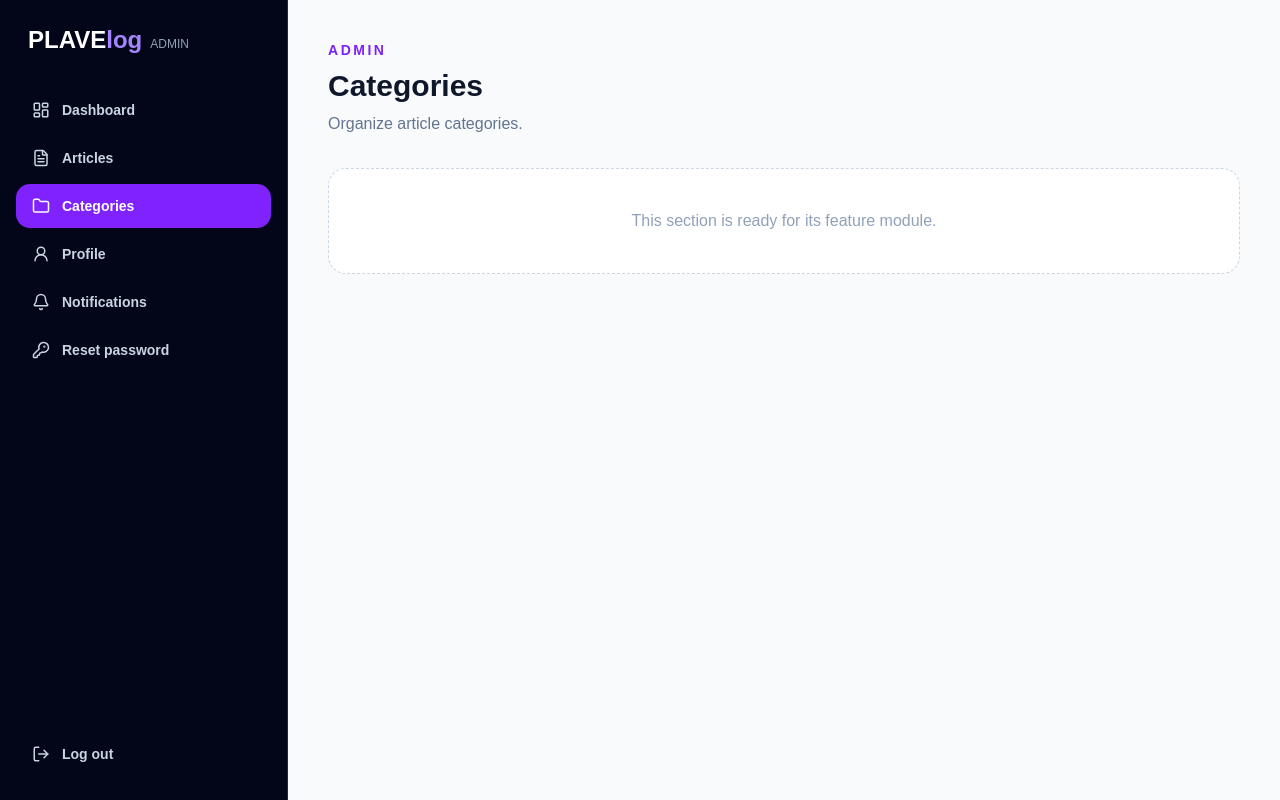
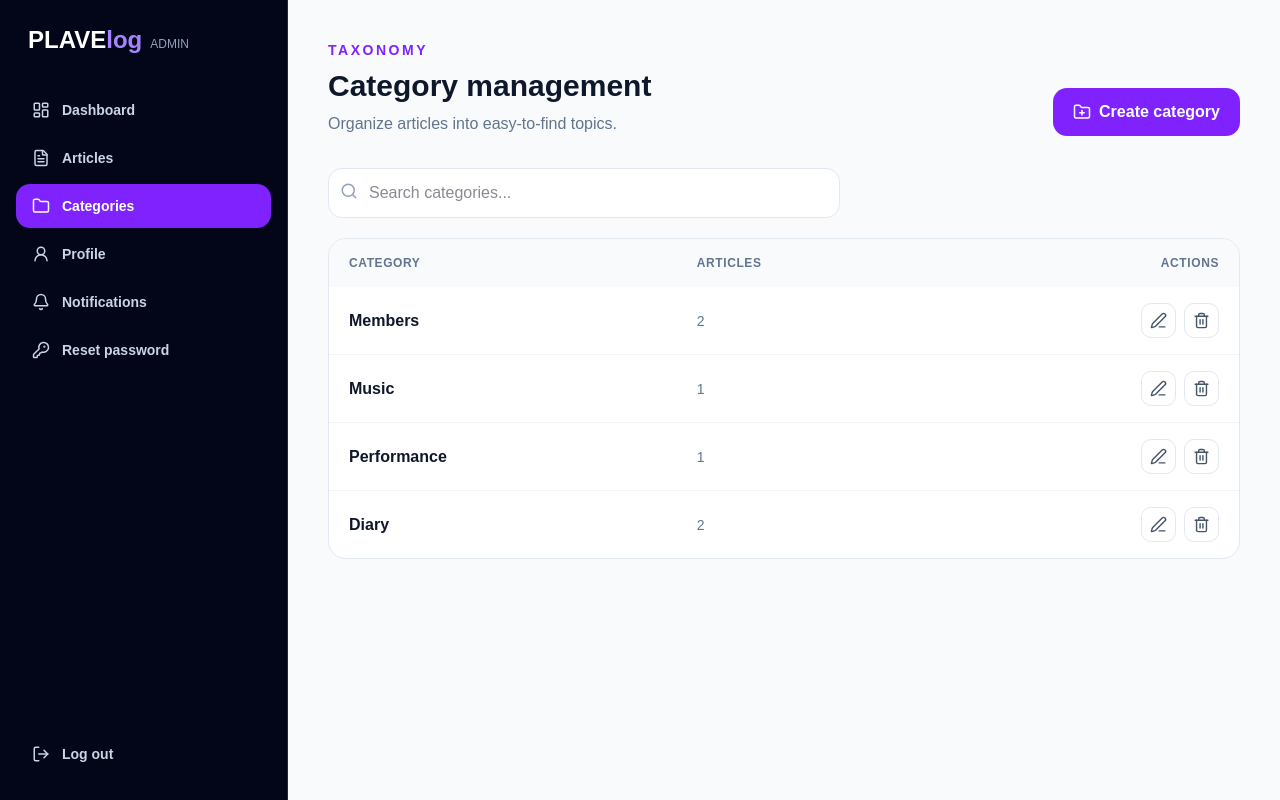
Before and after one commit to nutthakitsrida-wq/shogun-blog, a React (Vite) app: page /admin/categories in a window 1280 px wide. Built offline with nearby package versions, Linux system fonts and the light colour scheme.

Commit message:
feat(admin): add category management CRUD

```diff
--- a/src/App.jsx
+++ b/src/App.jsx
@@ -9,6 +9,8 @@ import SignUpPage from "./pages/SignupPage.jsx";
 import NotFoundPage from "./pages/NotFoundPage";
 import ArticlesPage from "./pages/admin/ArticlesPage";
 import ArticleFormPage from "./pages/admin/ArticleFormPage";
+import CategoriesPage from "./pages/admin/CategoriesPage";
+import CategoryFormPage from "./pages/admin/CategoryFormPage";
 
 function App() {
   return (
@@ -46,15 +48,9 @@ function App() {
         <Route path="articles" element={<ArticlesPage />} />
         <Route path="articles/new" element={<ArticleFormPage />} />
         <Route path="articles/:articleId/edit" element={<ArticleFormPage />} />
-        <Route
-          path="categories"
-          element={
-            <AdminPlaceholder
-              title="Categories"
-              description="Organize article categories."
-            />
-          }
-        />
+        <Route path="categories" element={<CategoriesPage />} />
+        <Route path="categories/new" element={<CategoryFormPage />} />
+        <Route path="categories/:categoryId/edit" element={<CategoryFormPage />} />
         <Route path="profile" element={<ProfilePage />} />
         <Route
           path="notifications"
--- /dev/null
+++ b/src/pages/admin/CategoriesPage.jsx
@@ -0,0 +1,117 @@
+import { Edit3, FolderPlus, Search, Trash2 } from "lucide-react";
+import { useMemo, useState } from "react";
+import { Link, useLocation } from "react-router-dom";
+import {
+  AlertDialog,
+  AlertDialogAction,
+  AlertDialogCancel,
+  AlertDialogContent,
+  AlertDialogDescription,
+  AlertDialogFooter,
+  AlertDialogHeader,
+  AlertDialogTitle,
+} from "@/components/ui/alert-dialog";
+import { getArticles, getCategories, saveCategories } from "@/lib/adminStorage";
+
+function CategoriesPage() {
+  const [categories, setCategories] = useState(getCategories);
+  const [query, setQuery] = useState("");
+  const [categoryToDelete, setCategoryToDelete] = useState(null);
+  const location = useLocation();
+  const articles = getArticles();
+
+  const filteredCategories = useMemo(() => {
+    const keyword = query.trim().toLowerCase();
+    return categories.filter((item) => item.name.toLowerCase().includes(keyword));
+  }, [categories, query]);
+
+  function confirmDelete() {
+    const updated = categories.filter((item) => item.id !== categoryToDelete.id);
+    saveCategories(updated);
+    setCategories(updated);
+    setCategoryToDelete(null);
+  }
+
+  return (
+    <section>
+      <div className="flex flex-col justify-between gap-4 sm:flex-row sm:items-end">
+        <div>
+          <p className="text-sm font-bold uppercase tracking-[0.18em] text-violet-600">Taxonomy</p>
+          <h1 className="mt-2 text-3xl font-black">Category management</h1>
+          <p className="mt-2 text-slate-500">Organize articles into easy-to-find topics.</p>
+        </div>
+        <Link to="/admin/categories/new" className="inline-flex items-center justify-center gap-2 rounded-xl bg-violet-600 px-5 py-3 font-bold text-white hover:bg-violet-700">
+          <FolderPlus size={18} /> Create category
+        </Link>
+      </div>
+
+      {location.state?.message && (
+        <p role="status" className="mt-6 rounded-xl bg-emerald-50 px-4 py-3 text-sm font-semibold text-emerald-700">
+          {location.state.message}
+        </p>
+      )}
+
+      <label className="relative mt-8 block max-w-lg">
+        <Search className="absolute left-3 top-3.5 text-slate-400" size={18} />
+        <input
+          aria-label="Search categories"
+          value={query}
+          onChange={(event) => setQuery(event.target.value)}
+          placeholder="Search categories..."
+          className="w-full rounded-xl border border-slate-200 bg-white py-3 pl-10 pr-4 outline-none focus:border-violet-500"
+        />
+      </label>
+
+      <div className="mt-5 overflow-hidden rounded-2xl border border-slate-200 bg-white">
+        <table className="w-full text-left">
+          <thead className="bg-slate-50 text-xs uppercase tracking-wider text-slate-500">
+            <tr>
+              <th className="px-5 py-4">Category</th>
+              <th className="px-5 py-4">Articles</th>
+              <th className="px-5 py-4 text-right">Actions</th>
+            </tr>
+          </thead>
+          <tbody className="divide-y divide-slate-100">
+            {filteredCategories.map((item) => {
+              const articleCount = articles.filter((article) => article.category === item.name).length;
+              return (
+                <tr key={item.id}>
+                  <td className="px-5 py-4 font-bold">{item.name}</td>
+                  <td className="px-5 py-4 text-sm text-slate-500">{articleCount}</td>
+                  <td className="px-5 py-4">
+                    <div className="flex justify-end gap-2">
+                      <Link to={`/admin/categories/${item.id}/edit`} aria-label={`Edit ${item.name}`} className="rounded-lg border border-slate-200 p-2 text-slate-600 hover:text-violet-700">
+                        <Edit3 size={17} />
+                      </Link>
+                      <button type="button" onClick={() => setCategoryToDelete(item)} aria-label={`Delete ${item.name}`} className="rounded-lg border border-slate-200 p-2 text-slate-600 hover:text-red-600">
+                        <Trash2 size={17} />
+                      </button>
+                    </div>
+                  </td>
+                </tr>
+              );
+            })}
+          </tbody>
+        </table>
+        {filteredCategories.length === 0 && <p className="p-10 text-center text-slate-500">No categories found.</p>}
+      </div>
+
+      <AlertDialog open={Boolean(categoryToDelete)} onOpenChange={(open) => !open && setCategoryToDelete(null)}>
+        <AlertDialogContent>
+          <AlertDialogHeader>
+            <AlertDialogTitle>Delete this category?</AlertDialogTitle>
+            <AlertDialogDescription>
+              “{categoryToDelete?.name}” will be removed. Existing articles will not be deleted.
+            </AlertDialogDescription>
+          </AlertDialogHeader>
+          <AlertDialogFooter>
+            <AlertDialogCancel>Cancel</AlertDialogCancel>
+            <AlertDialogAction onClick={confirmDelete} className="bg-red-600 hover:bg-red-700">Delete</AlertDialogAction>
+          </AlertDialogFooter>
+        </AlertDialogContent>
+      </AlertDialog>
+    </section>
+  );
+}
+
+export default CategoriesPage;
--- /dev/null
+++ b/src/pages/admin/CategoryFormPage.jsx
@@ -0,0 +1,83 @@
+import { ArrowLeft } from "lucide-react";
+import { useState } from "react";
+import { Link, useNavigate, useParams } from "react-router-dom";
+import {
+  addNotification,
+  getArticles,
+  getCategories,
+  saveArticles,
+  saveCategories,
+} from "@/lib/adminStorage";
+
+function CategoryFormPage() {
+  const { categoryId } = useParams();
+  const navigate = useNavigate();
+  const categories = getCategories();
+  const existing = categories.find((item) => String(item.id) === categoryId);
+  const [name, setName] = useState(existing?.name || "");
+  const [error, setError] = useState("");
+  const isEditing = Boolean(categoryId);
+
+  function handleSubmit(event) {
+    event.preventDefault();
+    const normalizedName = name.trim();
+    if (!normalizedName) {
+      setError("Category name is required.");
+      return;
+    }
+    if (categories.some((item) => item.id !== existing?.id && item.name.toLowerCase() === normalizedName.toLowerCase())) {
+      setError("This category already exists.");
+      return;
+    }
+
+    const category = { id: existing?.id || Date.now(), name: normalizedName };
+    const updated = existing
+      ? categories.map((item) => item.id === existing.id ? category : item)
+      : [...categories, category];
+    saveCategories(updated);
+
+    if (existing && existing.name !== normalizedName) {
+      const articles = getArticles().map((article) =>
+        article.category === existing.name ? { ...article, category: normalizedName } : article
+      );
+      saveArticles(articles);
+    }
+    addNotification(
+      `Category ${normalizedName} was ${isEditing ? "updated" : "created"}.`,
+      "/admin/categories"
+    );
+    navigate("/admin/categories", {
+      state: { message: `Category ${isEditing ? "updated" : "created"} successfully.` },
+    });
+  }
+
+  if (isEditing && !existing) {
+    return <p className="rounded-2xl bg-red-50 p-6 text-red-700">Category not found.</p>;
+  }
+
+  return (
+    <section className="max-w-2xl">
+      <Link to="/admin/categories" className="inline-flex items-center gap-2 text-sm font-bold text-slate-500 hover:text-violet-700">
+        <ArrowLeft size={17} /> Back to categories
+      </Link>
+      <h1 className="mt-5 text-3xl font-black">{isEditing ? "Edit category" : "Create category"}</h1>
+      <p className="mt-2 text-slate-500">Use a short, recognizable topic name.</p>
+
+      <form onSubmit={handleSubmit} className="mt-8 rounded-2xl border border-slate-200 bg-white p-6">
+        <label className="grid gap-2 font-semibold">
+          Category name
+          <input autoFocus value={name} onChange={(event) => setName(event.target.value)} placeholder="e.g. Music" className="rounded-xl border border-slate-200 px-4 py-3 font-normal outline-none focus:border-violet-500" />
+        </label>
+        {error && <p role="alert" className="mt-4 rounded-xl bg-red-50 px-4 py-3 text-sm text-red-700">{error}</p>}
+        <div className="mt-6 flex justify-end gap-3 border-t border-slate-100 pt-5">
+          <Link to="/admin/categories" className="rounded-xl border border-slate-300 px-5 py-3 font-bold">Cancel</Link>
+          <button type="submit" className="rounded-xl bg-violet-600 px-5 py-3 font-bold text-white hover:bg-violet-700">
+            {isEditing ? "Save changes" : "Create category"}
+          </button>
+        </div>
+      </form>
+    </section>
+  );
+}
+
+export default CategoryFormPage;
```
